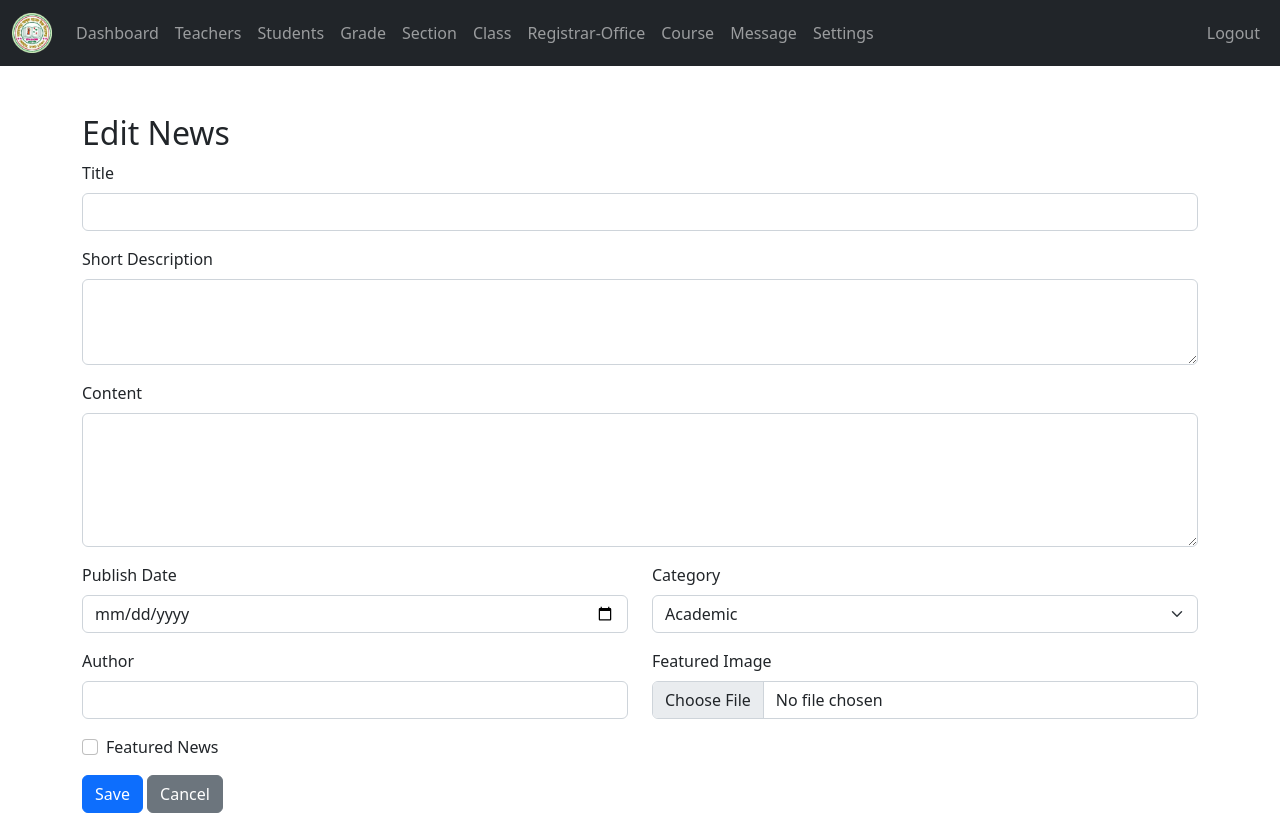
After one commit to ShifatiRabbi/school-management-system, a PHP site: page /admin/news-edit.php in a window 1280 px wide. The commit adds this page. Run offline with PHP 8.4, Linux system fonts and the light colour scheme; a user stored in the database is signed in; data that the repository does not hold is empty.

Commit message:
news events all issue resolved

```diff
--- a/admin/data/news.php
+++ b/admin/data/news.php
@@ -1,9 +1,25 @@
 <?php
-function getAllNews($conn, $limit = null) {
-    $sql = "SELECT * FROM news ORDER BY publish_date DESC";
+function getAllNews($conn, $limit = null, $category = null) {
+    $sql = "SELECT * FROM news";
+    if ($category) {
+        $sql .= " WHERE news_category = ?";
+    }
+    $sql .= " ORDER BY publish_date DESC";
     if ($limit) {
         $sql .= " LIMIT $limit";
     }
+
+    $stmt = $conn->prepare($sql);
+    if ($category) {
+        $stmt->execute([$category]);
+    } else {
+        $stmt->execute();
+    }
+    return $stmt->fetchAll(PDO::FETCH_ASSOC);
+}
+
+function getFeaturedNews($conn, $limit = 3) {
+    $sql = "SELECT * FROM news WHERE is_featured = 1 ORDER BY publish_date DESC LIMIT $limit";
     $stmt = $conn->prepare($sql);
     $stmt->execute();
     return $stmt->fetchAll(PDO::FETCH_ASSOC);
@@ -17,8 +33,8 @@ function getNewsById($conn, $id) {
 }
 
 function createNews($conn, $data) {
-    $sql = "INSERT INTO news (title, content, short_description, image_path, publish_date, is_featured)
-            VALUES (?, ?, ?, ?, ?, ?)";
+    $sql = "INSERT INTO news (title, content, short_description, image_path, publish_date, is_featured, news_category, author)
+            VALUES (?, ?, ?, ?, ?, ?, ?, ?)";
     $stmt = $conn->prepare($sql);
     return $stmt->execute([
         $data['title'],
@@ -26,7 +42,9 @@ function createNews($conn, $data) {
         $data['short_description'],
         $data['image_path'],
         $data['publish_date'],
-        $data['is_featured']
+        $data['is_featured'],
+        $data['news_category'],
+        $data['author']
     ]);
 }
 
@@ -38,6 +56,8 @@ function updateNews($conn, $id, $data) {
             image_path = ?,
             publish_date = ?,
             is_featured = ?,
+            news_category = ?,
+            author = ?,
             updated_at = CURRENT_TIMESTAMP
             WHERE news_id = ?";
     $stmt = $conn->prepare($sql);
@@ -48,6 +68,8 @@ function updateNews($conn, $id, $data) {
         $data['image_path'],
         $data['publish_date'],
         $data['is_featured'],
+        $data['news_category'],
+        $data['author'],
         $id
     ]);
 }
--- /dev/null
+++ b/admin/news-edit.php
@@ -0,0 +1,138 @@
+<?php
+session_start();
+if (!isset($_SESSION['admin_id']) || $_SESSION['role'] != 'Admin') {
+    header("Location: ../login.php");
+    exit;
+}
+
+include "../DB_connection.php";
+include "data/news.php";
+
+$news = null;
+if (isset($_GET['id'])) {
+    $news = getNewsById($conn, $_GET['id']);
+    if (!$news) {
+        header("Location: news.php");
+        exit;
+    }
+}
+
+if ($_SERVER['REQUEST_METHOD'] == 'POST') {
+    $data = [
+        'title' => $_POST['title'],
+        'content' => $_POST['content'],
+        'short_description' => $_POST['short_description'],
+        'image_path' => $news['image_path'], // Keep existing if not updated
+        'publish_date' => $_POST['publish_date'],
+        'is_featured' => isset($_POST['is_featured']) ? 1 : 0,
+        'news_category' => $_POST['news_category'],
+        'author' => $_POST['author']
+    ];
+
+    // Handle image upload if new file is provided
+    if (isset($_FILES['news_image']) && $_FILES['news_image']['error'] == UPLOAD_ERR_OK) {
+        $uploadDir = '../uploads/news/';
+        if (!file_exists($uploadDir)) {
+            mkdir($uploadDir, 0777, true);
+        }
+
+        $fileName = uniqid() . '_' . basename($_FILES['news_image']['name']);
+        $targetPath = $uploadDir . $fileName;
+
+        if (move_uploaded_file($_FILES['news_image']['tmp_name'], $targetPath)) {
+            // Delete old image if exists
+            if ($news['image_path'] && file_exists('../' . $news['image_path'])) {
+                unlink('../' . $news['image_path']);
+            }
+            $data['image_path'] = 'uploads/news/' . $fileName;
+        }
+    }
+
+    if (updateNews($conn, $_GET['id'], $data)) {
+        header("Location: news.php?success=News updated successfully");
+    } else {
+        header("Location: news.php?error=Failed to update news");
+    }
+    exit;
+}
+?>
+<!DOCTYPE html>
+<html>
+<head>
+    <title>Edit News</title>
+    <link rel="stylesheet" href="https://cdn.jsdelivr.net/npm/bootstrap@5.2.0/dist/css/bootstrap.min.css">
+</head>
+<body>
+    <?php include "inc/navbar.php" ?>
+
+    <div class="container mt-5">
+        <h2>Edit News</h2>
+
+        <form method="post" enctype="multipart/form-data">
+            <div class="mb-3">
+                <label class="form-label">Title</label>
+                <input type="text" class="form-control" name="title"
+                       value="<?= htmlspecialchars($news['title']) ?>" required>
+            </div>
+
+            <div class="mb-3">
+                <label class="form-label">Short Description</label>
+                <textarea class="form-control" name="short_description" rows="3" required><?=
+                    htmlspecialchars($news['short_description']) ?></textarea>
+            </div>
+
+            <div class="mb-3">
+                <label class="form-label">Content</label>
+                <textarea class="form-control" name="content" rows="5" required><?=
+                    htmlspecialchars($news['content']) ?></textarea>
+            </div>
+
+            <div class="row">
+                <div class="col-md-6 mb-3">
+                    <label class="form-label">Publish Date</label>
+                    <input type="date" class="form-control" name="publish_date"
+                           value="<?= $news['publish_date'] ?>" required>
+                </div>
+
+                <div class="col-md-6 mb-3">
+                    <label class="form-label">Category</label>
+                    <select class="form-select" name="news_category" required>
+                        <option value="Academic" <?= $news['news_category'] == 'Academic' ? 'selected' : '' ?>>Academic</option>
+                        <option value="Event" <?= $news['news_category'] == 'Event' ? 'selected' : '' ?>>Event</option>
+                        <option value="Achievement" <?= $news['news_category'] == 'Achievement' ? 'selected' : '' ?>>Achievement</option>
+                        <option value="General" <?= $news['news_category'] == 'General' ? 'selected' : '' ?>>General</option>
+                    </select>
+                </div>
+            </div>
+
+            <div class="row">
+                <div class="col-md-6 mb-3">
+                    <label class="form-label">Author</label>
+                    <input type="text" class="form-control" name="author"
+                           value="<?= htmlspecialchars($news['author']) ?>">
+                </div>
+
+                <div class="col-md-6 mb-3">
+                    <label class="form-label">Featured Image</label>
+                    <input type="file" class="form-control" name="news_image" accept="image/*">
+                    <?php if ($news['image_path']): ?>
+                    <div class="mt-2">
+                        <small>Current Image:</small><br>
+                        <img src="../<?= $news['image_path'] ?>" style="max-height: 100px;">
+                    </div>
+                    <?php endif; ?>
+                </div>
+            </div>
+
+            <div class="mb-3 form-check">
+                <input type="checkbox" class="form-check-input" name="is_featured" id="is_featured"
+                       <?= $news['is_featured'] ? 'checked' : '' ?>>
+                <label class="form-check-label" for="is_featured">Featured News</label>
+            </div>
+
+            <button type="submit" class="btn btn-primary">Save</button>
+            <a href="news.php" class="btn btn-secondary">Cancel</a>
+        </form>
+    </div>
+</body>
+</html>
--- a/events.php
+++ b/events.php
@@ -5,7 +5,7 @@
         <h2 class="section-title mb-5">All Events</h2>
         <div class="row">
             <?php
-            include "data/event.php";
+            include "admin/data/event.php";
             $events = getAllEvents($conn);
             foreach ($events as $event) {
                 $event_date = new DateTime($event['event_date']);
--- a/index.php
+++ b/index.php
@@ -172,13 +172,13 @@
     <section class="py-5">
         <div class="container">
             <div class="d-flex justify-content-between align-items-center mb-4">
-                <h2 class="section-title">Alumni Events</h2>
+                <h2 class="section-title">Upcoming Events</h2>
                 <a href="events.php" class="btn btn-outline-primary">View All Events</a>
             </div>
             <div class="row">
                 <?php
                 include "admin/data/event.php";
-                $events = getAllEvents($conn, 2); // Show 2 events
+                $events = getAllEvents($conn, 4); // Show 2 events
                 foreach ($events as $event) {
                     $event_date = new DateTime($event['event_date']);
                     $start_time = new DateTime($event['start_time']);
```
Also changed, not shown: admin/index.php (+12 -2 lines), admin/news-add.php (added, +113 -0 lines), news-detail.php (added, +52 -0 lines), news.php (added, +35 -0 lines), uploads/news/687ca1dc3801e_18.jpeg (added), uploads/news/687ca26524e17_19.jpeg (added), uploads/news/687ca29c8260e_9.jpeg (added), uploads/news/687ca2edf18d9_2.jpeg (added).
